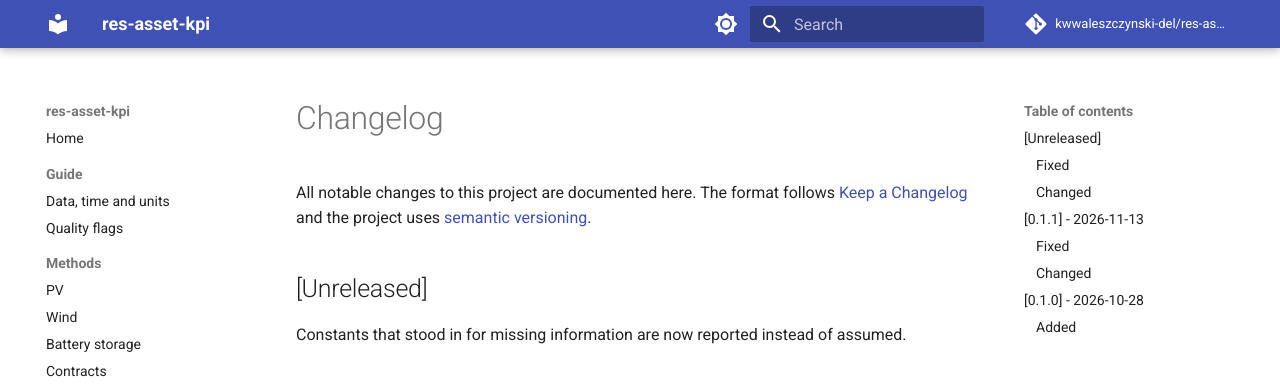
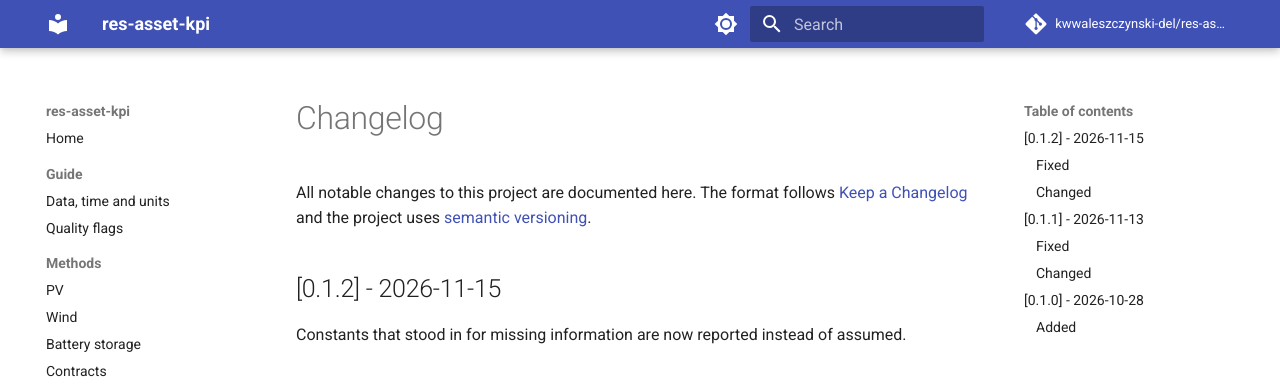
Before and after one commit to kwwaleszczynski-del/res-asset-kpi, an MkDocs documentation site: the page built from docs/changelog.md, in a window 1280 px wide and 900 px high. Shown: the top 384 px of the window. Built offline with MkDocs 1.6.1 and Material for MkDocs 9.7.7, drawn with Linux system fonts in a browser that asks for light colours; comment, search, counter and statistics services are not loaded.

Commit message:
Release metadata of 0.1.2: version, changelog date, citation version and date

```diff
--- a/CHANGELOG.md
+++ b/CHANGELOG.md
@@ -4,7 +4,7 @@ All notable changes to this project are documented here. The format follows
 [Keep a Changelog](https://keepachangelog.com/en/1.1.0/) and the project uses
 [semantic versioning](https://semver.org/).
 
-## [Unreleased]
+## [0.1.2] - 2026-11-15
 
 Constants that stood in for missing information are now reported instead of assumed.
 
--- a/docs/citing.md
+++ b/docs/citing.md
@@ -10,7 +10,7 @@ carries a `CITATION.cff` file (GitHub shows a "Cite this repository" button).
 @software{waleszczynski_res_asset_kpi,
   author  = {Waleszczyński, Konrad},
   title   = {res-asset-kpi: key performance indicators for operating PV, wind and battery assets},
-  version = {0.1.1},
+  version = {0.1.2},
   doi     = {10.5281/zenodo.23742958},
   year    = {2026},
   url     = {https://github.com/kwwaleszczynski-del/res-asset-kpi},
--- a/src/res_asset_kpi/_version.py
+++ b/src/res_asset_kpi/_version.py
@@ -1 +1 @@
-__version__ = "0.1.1"
+__version__ = "0.1.2"
```
Also changed, not shown: 1 other file.
